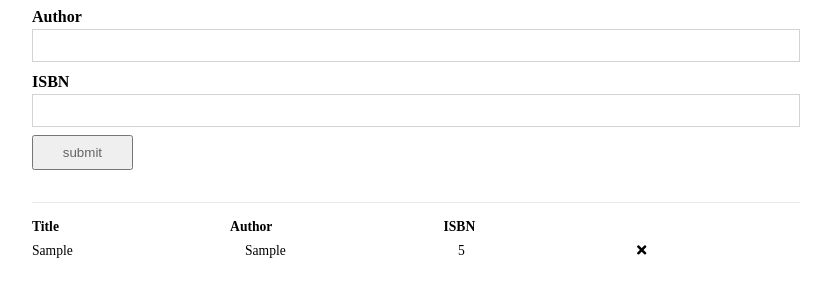
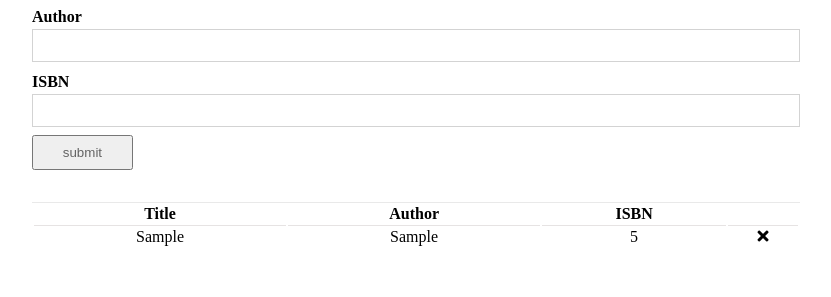
Before and after one commit to TheUltimateCoder123/The-BookList-project, a plain HTML site: page index.html in a window 1280 px wide. Both pictures are taken after typing "Sample", "Sample", "5" into the empty fields and a click on the button "submit". Shown: the part 113-410 px from the top of the page, without its empty margins (224-1055 px from the left). Drawn offline with Linux system fonts and the light colour scheme.

Commit message:
finally application is ready

```diff
--- a/app.js
+++ b/app.js
@@ -7,6 +7,7 @@ this.isbn=isbn;
 }
 //////UI constructer
 function UI(){}
+
 //addBookdetails Prototype Inside UI
 UI.prototype.addBookDetails=function(book){
 
@@ -31,6 +32,32 @@ UI.prototype.clear=function(){
 
 
 }
+//ShowWarning Protypes
+UI.prototype.showWarning=function(warningText,className){
+const form=document.querySelector('#formid');
+const parent=document.querySelector('.wrapper');
+const newDiv=document.createElement('div');
+newDiv.className=` alert ${className}`;
+newDiv.appendChild((document.createTextNode(warningText)));
+parent.insertBefore(newDiv,form);
+setTimeout(function(){
+document.querySelector('.alert').remove();
+},2000)
+
+
+
+}
+//delete Prototype
+UI.prototype.delete=function(targetElement){
+if(targetElement.className==="fas fa-times"){
+  targetElement.parentElement.parentElement.remove();
+
+
+
+}
+
+
+}
 
  /////////////////////////////////////////////////EVent Listerners to form
 document.querySelector('#formid').addEventListener('submit',function(e){
@@ -42,10 +69,21 @@ const btitle=document.getElementById('Bname').value,
     const bookdetails=new Book(btitle,bauthor,bisbn);
 //This is UI object
     const ui=new UI();
+    if(btitle=="" || bauthor=="" || bisbn==""){
+      ui.showWarning('Please Enter The Value','warning');
+    }
+    else{
+      //Calling prototypes like function
+      ui.showWarning('Book added Succesfully','success');
+      ui.addBookDetails(bookdetails);
+      ui.clear();
+    }
 
-    //Calling prototypes like function
-    ui.addBookDetails(bookdetails);
-    ui.clear();
+
+
+
+
+
 
 
 
@@ -56,3 +94,11 @@ const btitle=document.getElementById('Bname').value,
 
     e.preventDefault();
 })
+document.querySelector('table').addEventListener('click',function(e){
+
+  const ui=new UI();
+ui.delete(e.target);
+ui.showWarning('Book Removed!!!','success');
+
+  e.preventDefault();
+})
--- a/book.css
+++ b/book.css
@@ -50,19 +50,26 @@ form{
     border-bottom:1px solid rgb(233, 233, 233);
 }
 table{
+width: 100%;
+}
 
-    margin-top:1rem;
-    display: flex;
-    flex-direction: column;
 
-    width:100%;
-}
-tr{
-    display:flex;
-    justify-content: space-between;
+  td{
+      text-align: center;
+      border-top:1px solid rgb(230, 227, 227);
+      padding:0.1rem;
+  }
 
-    font-size: 0.85rem;
-    margin-bottom: 0.5rem;;
-    width: 80%;
+/*JavaScript Warning and Success*/
+.warning,.success{
+width:100%;
+background-color: red;
+color:#f4f4f4;
+
+padding:0.2rem;
+
 
 }
+.success{
+    background-color: #114909;
+}
```
Also changed, not shown: index.html (+2 -1 lines).
